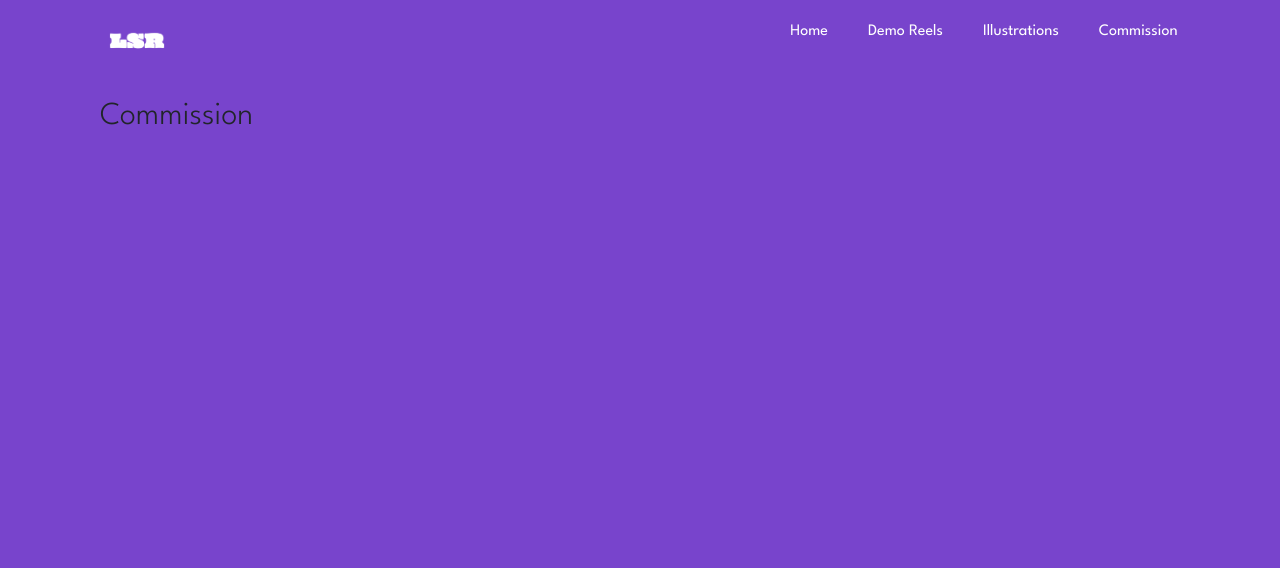
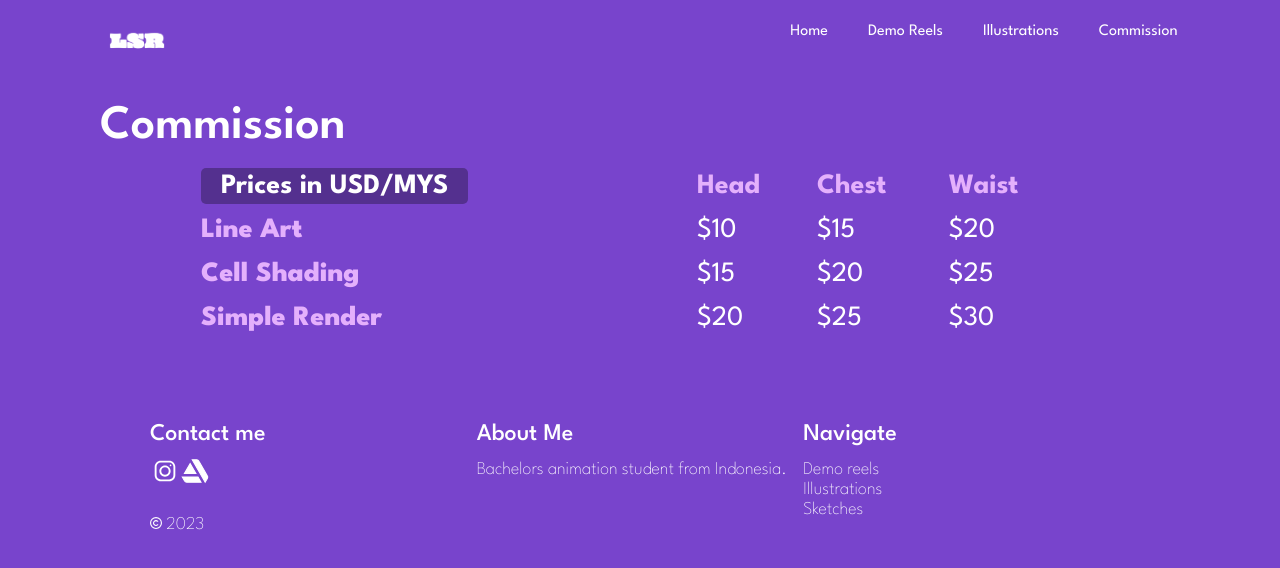
Before and after one commit to aurelreynasimatupang/shannon-portfolio, a React (Create React App) app: page /commission in a window 1280 px wide. Shown: the top 568 px of the page. Built offline with nearby package versions, Linux system fonts and the light colour scheme.

Commit message:
commission page

```diff
--- a/src/Commission.js
+++ b/src/Commission.js
@@ -1,6 +1,7 @@
 import React from 'react';
 import Navbar from "./Navbar";
 import "./styles/App.scss"
+import Footer from "./Footer";
 
 function Commission(props) {
     return (
@@ -9,6 +10,39 @@ function Commission(props) {
             <br/>
             <br/>
             <h2>Commission</h2>
+            <div class="comm-table">
+                <table>
+                    <thead>
+                        <tr>
+                            <th><span class="notice">Prices in USD/MYS</span></th>
+                            <th>Head</th>
+                            <th>Chest</th>
+                            <th>Waist</th>
+                        </tr>
+                    </thead>
+                    <tbody>
+                        <tr>
+                            <td class="table-head">Line Art</td>
+                            <td>$10</td>
+                            <td>$15</td>
+                            <td>$20</td>
+                        </tr>
+                        <tr>
+                            <td class="table-head">Cell Shading</td>
+                            <td>$15</td>
+                            <td>$20</td>
+                            <td>$25</td>
+                        </tr>
+                        <tr>
+                            <td class="table-head">Simple Render</td>
+                            <td>$20</td>
+                            <td>$25</td>
+                            <td>$30</td>
+                        </tr>
+                    </tbody>
+                </table>
+            </div>
+            <Footer />
         </section>
     );
 }
--- a/src/Illus.js
+++ b/src/Illus.js
@@ -7,8 +7,9 @@ import {Link} from "react-router-dom";
 
 function Illus(props) {
     return (
+        <div>
+            <Navbar />
             <section id="illus">
-            <Navbar></Navbar>
                 <br/>
                 <br/>
                 <h2>Illustration</h2>
@@ -31,9 +32,9 @@ function Illus(props) {
                         <Link to="/commission" class="btn btn-purple fade-in-text">Commission This</Link>
                     </div>
                 </div>
-            <br />
+            </section>
             <Footer />
-        </section>
+        </div>
     );
 }
 
--- a/src/Navbar.js
+++ b/src/Navbar.js
@@ -11,7 +11,7 @@ function Navbar(props) {
           <li><Link to="/" class="text-white">Home</Link></li>
           <li><Link to="/reels" class="text-white">Demo Reels</Link></li>
           <li><Link to="/illustrations" class="text-white">Illustrations</Link></li>
-          <li><Link to="/sketches" class="text-white">Commission</Link></li>
+          <li><Link to="/commission" class="text-white">Commission</Link></li>
         </ul>
       </nav>
     );
--- a/src/styles/App.scss
+++ b/src/styles/App.scss
@@ -218,6 +218,40 @@ section{
   grid-template-columns: 1fr;
 }
 
+//comm
+
+#comm{
+  h2{
+    color: white;
+    font-weight: 600;
+    font-size: 48px;
+  }
+  .comm-table{
+    margin: 0px 100px 50px 100px;
+  }
+
+  table{
+    tr{
+      color: white;
+    }
+    width: 100%;
+    font-size: 28px;
+    th{
+      color: #E4B0FC;
+    }
+    .table-head{
+      color:#E4B0FC;
+      font-weight: 800;
+    }
+    .notice{
+      border-radius: 5px;
+      padding: 5px 20px 5px 20px;
+      color: white;
+      background-color: rgba(0, 0, 0, 0.3);
+    }
+  }
+}
+
 // icons
 
 .icon-advanced {
```
Lines whose indentation alone changed are shown as unchanged.
